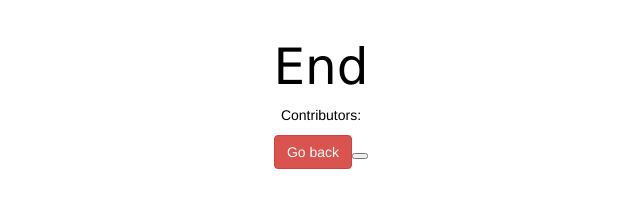
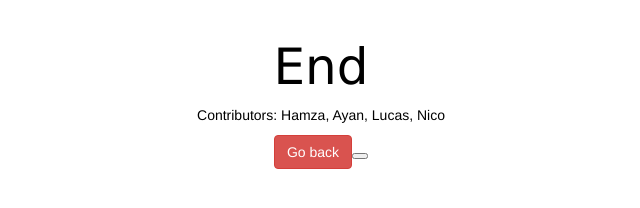
Before and after one commit to DullQ/FootAnkleBrace, a plain HTML site: page endpage.html in a window 1280 px wide. Shown: the whole page, without its empty margins (319-959 px from the left). Drawn offline with nearby package versions, Linux system fonts and the light colour scheme; a web font is replaced by a local one.

Commit message:
Update endpage.html

```diff
--- a/endpage.html
+++ b/endpage.html
@@ -17,7 +17,7 @@
 <center>
 	<br>
    <h1 id="Title">End</h1>
-   <p id="Subtitle">Contributors:</p>
+   <p id="Subtitle">Contributors: Hamza, Ayan, Lucas, Nico</p>
    <button class="btn btn-danger" onclick=Firstpage()>Go back<button>
 </center>
 
```
